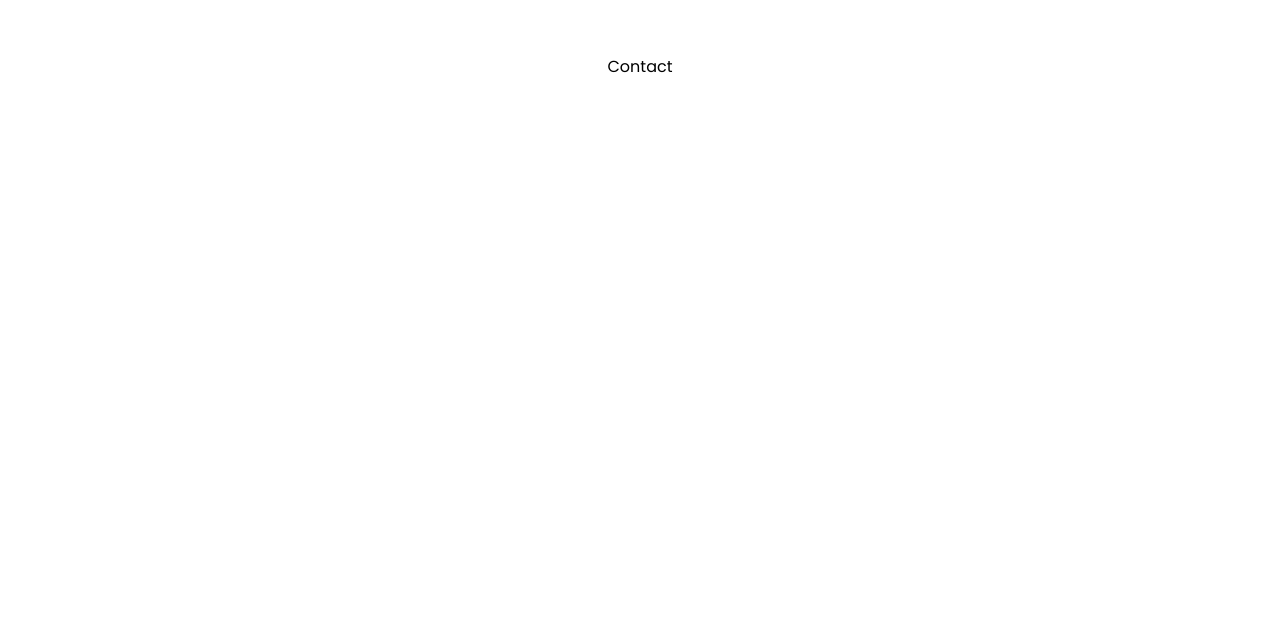
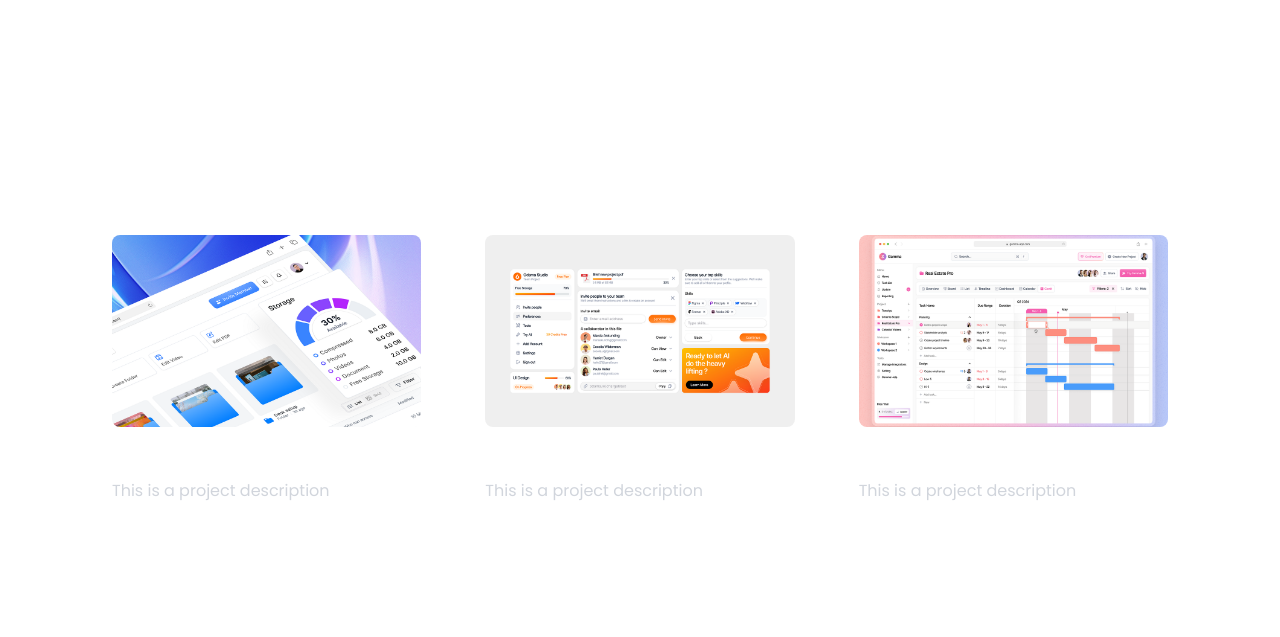
Before and after one commit to amire49/portfolio, a React (Vite) app: page / in a window 1280 px wide. Shown: the part 1411-2048 px from the top of the page. Before the commit the page ends 1490 px from the top, so only its background shows below. Built offline with nearby package versions, Linux system fonts and the light colour scheme.

Commit message:
project section done

```diff
--- a/src/components/Projects.jsx
+++ b/src/components/Projects.jsx
@@ -1,8 +1,6 @@
-import { motion } from "framer-motion"
+import { motion } from "framer-motion";
 
 const Projects = () => {
-
-
   const projectData = [
     {
       image: "/photo2.png",
@@ -34,37 +32,57 @@ const Projects = () => {
       description: "This is a project description",
       technologies: ["React", "Node.js", "Tailwind CSS", "Firebase"],
     },
+  ];
 
-]
+  const ProjectCard = ({ project, index }) => {
+    return (
+      <motion.div
+        initial={{ opacity: 0, y: 20 }}
+        whileInView={{ opacity: 1, y: 0 }}
+        transition={{ duration: 0.5, delay: index * 0.1 }}
+        className="group relative overflow-hidden rounded-lg bg-white/5 p-4 backdrop-blur-sm transition-all hover:bg-white/10"
+      >
+        <img
+          src={project.image}
+          alt={project.title}
+          className="h-48 w-full rounded-lg object-cover transition-transform duration-300 group-hover:scale-105"
+        />
+        <div className="mt-4 space-y-2">
+          <h3 className="text-xl font-semibold text-white">{project.title}</h3>
+          <p className="text-gray-300">{project.description}</p>
+          <div className="flex flex-wrap gap-2">
+            {project.technologies.map((tech, i) => (
+              <span
+                key={i}
+                className="rounded-full bg-white/10 px-3 py-1 text-sm text-white"
+              >
+                {tech}
+              </span>
+            ))}
+          </div>
+        </div>
+      </motion.div>
+    );
+  };
 
-const ProjectCard = ({project}) => {
-  return(
-    <di>
+  return (
+    <section id="projects" className="min-h-screen w-full py-16 md:py-24">
+      <div className="mx-auto max-w-7xl px-4 sm:px-6 lg:px-8">
+        <motion.h2
+          initial={{ opacity: 0, y: 20 }}
+          whileInView={{ opacity: 1, y: 0 }}
+          className="mb-12 text-center text-4xl font-light text-white md:text-6xl"
+        >
+          My Projects
+        </motion.h2>
+        <div className="grid gap-8 md:grid-cols-2 lg:grid-cols-3">
+          {projectData.map((project, index) => (
+            <ProjectCard key={index} project={project} index={index} />
+          ))}
+        </div>
+      </div>
+    </section>
+  );
+};
 
-    <Img src= {project.image} alt=""/>
-    <div className="">
-      <div>
-      <div>{projectData.title}</div>
-      <p>{projectData.description}</p>
-      </div>
-
-    </div>
-    </di>
-
-  )
-}
-  return (
-    <div id="projects flex min-h-screen w-full flex-col items-center justify-center gap-16 p-4 md:px-14 md:py-24">
-    <h1 className="text-4xl font-light text-white md:6xl">My Projects</h1>
-    <div className="fllex w-full-max[1000px] flex-col gap-16 text-white"></div>
-      {/* <img src="/photo2.png" alt="Project 1" />
-      <img src="/2.png" alt="Project 2" />
-      <img src="/3.png" alt="Project 3" />
-      <img src="/4.png" alt="Project 4" />
-      <img src="/5.png" alt="Project 5" />  */}
-
-    </div>
-  )
-}
-
-export default Projects
+export default Projects;
```
Lines whose indentation alone changed are shown as unchanged.
